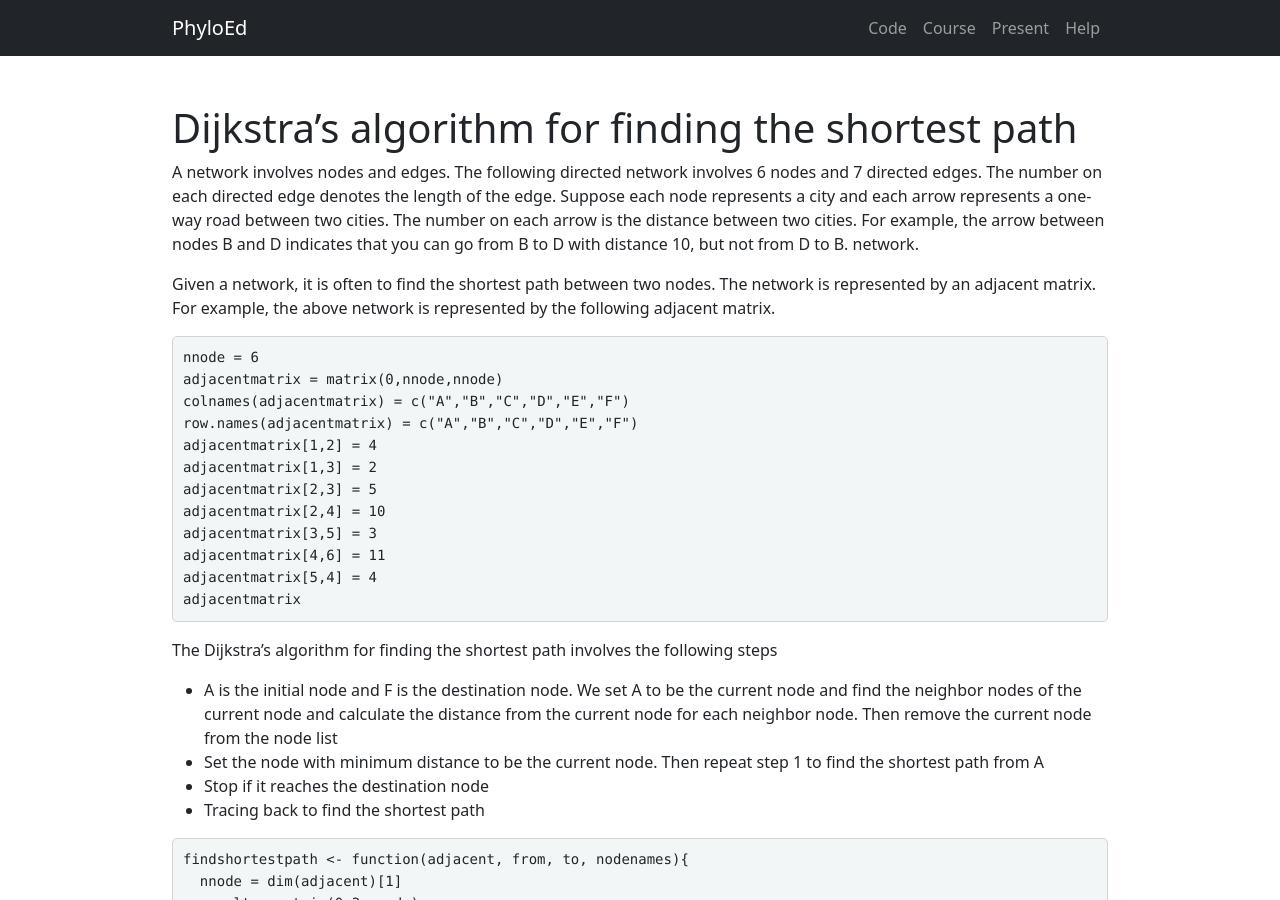
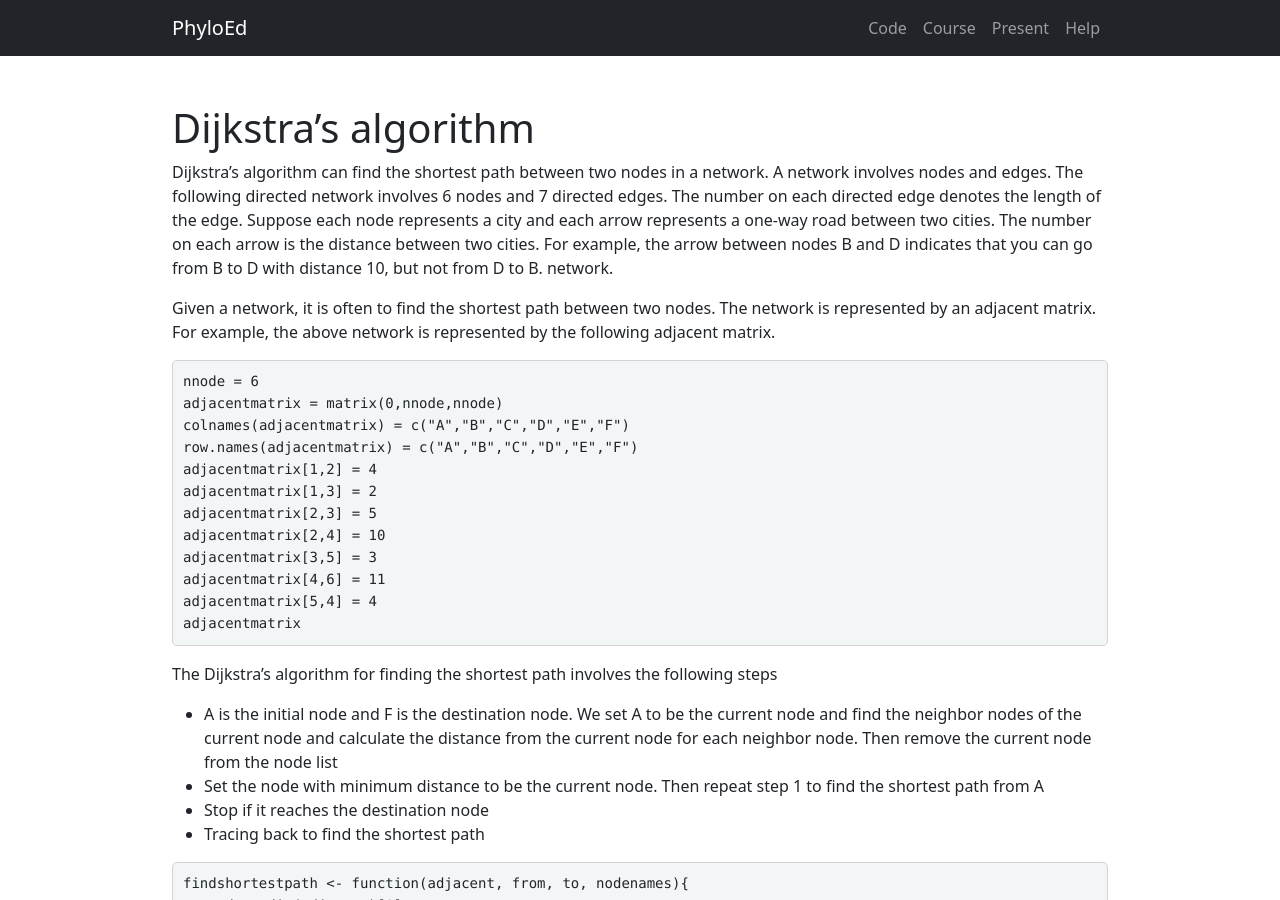
Before and after one commit to lliu1871/PhyEd, a Jekyll site: the page built from code/dijkstra.md, in a window 1280 px wide and 900 px high. Built offline with Jekyll 4.4.1, drawn with Linux system fonts in a browser that asks for light colours; our own code applies the rules of GitHub Pages for plain Markdown files.

Commit message:
Update dijkstra.md

```diff
--- a/code/dijkstra.md
+++ b/code/dijkstra.md
@@ -1,11 +1,14 @@
 ---
 layout: markdown
 permalink: dijkstra
+title: Dijkstra's algorithm
+author: Liang Liu
+date: 2021-08-09
 ---
 
-# Dijkstra's algorithm for finding the shortest path
+# {{ page.title }}
 
-A network involves nodes and edges. The following directed network involves 6 nodes and 7 directed edges. The number on each directed edge denotes the length of the edge. Suppose each node represents a city and each arrow represents a one-way road between two cities. The number on each arrow is the distance between two cities. For example, the arrow between nodes B and D indicates that you can go from B to D with distance 10, but not from D to B. network.
+Dijkstra's algorithm can find the shortest path between two nodes in a network. A network involves nodes and edges. The following directed network involves 6 nodes and 7 directed edges. The number on each directed edge denotes the length of the edge. Suppose each node represents a city and each arrow represents a one-way road between two cities. The number on each arrow is the distance between two cities. For example, the arrow between nodes B and D indicates that you can go from B to D with distance 10, but not from D to B. network.
 
 Given a network, it is often to find the shortest path between two nodes. The network is represented by an adjacent matrix. For example, the above network is represented by the following adjacent matrix.
 
```
